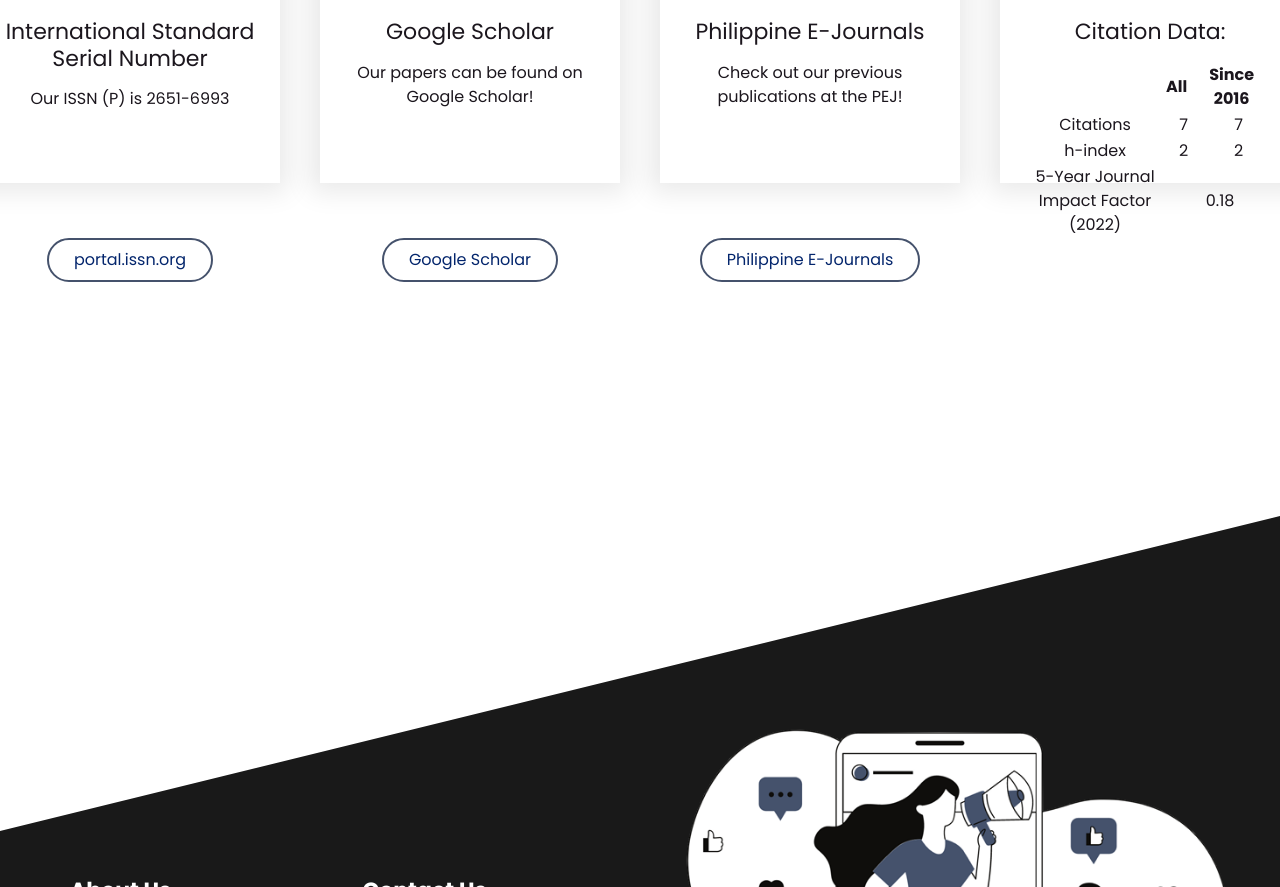
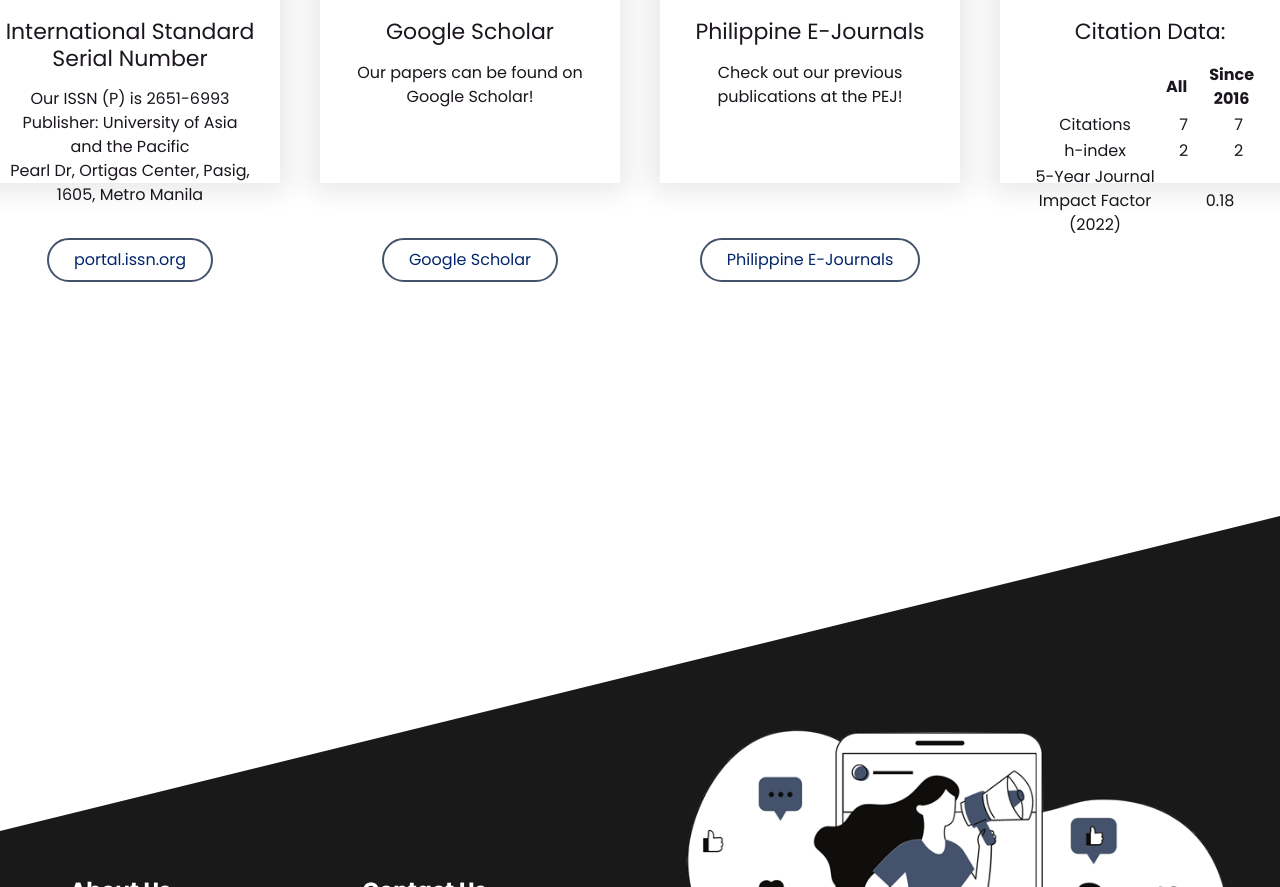
Before and after one commit to innovatus-pub/innovatus-pub.github.io, a plain HTML site: page index.html in a window 1280 px wide. Shown: the part 2383-3270 px from the top of the page. Drawn offline with nearby package versions, Linux system fonts and the light colour scheme.

Commit message:
Added publisher and address
This adds the publisher and address of the publisher on the ISSN portlet.

(cherry picked from commit bbdd07cc7a25b366dc6154dcd7177452c630a53a)

```diff
--- a/index.html
+++ b/index.html
@@ -415,7 +415,9 @@
 									International Standard Serial Number
 								</h4>
 								<p>
-									Our ISSN (P) is 2651-6993
+									Our ISSN (P) is 2651-6993<br />
+									Publisher: University of Asia and the Pacific<br />
+									Pearl Dr, Ortigas Center, Pasig, 1605, Metro Manila
 								</p>
 							</div>
 						</div>
```
